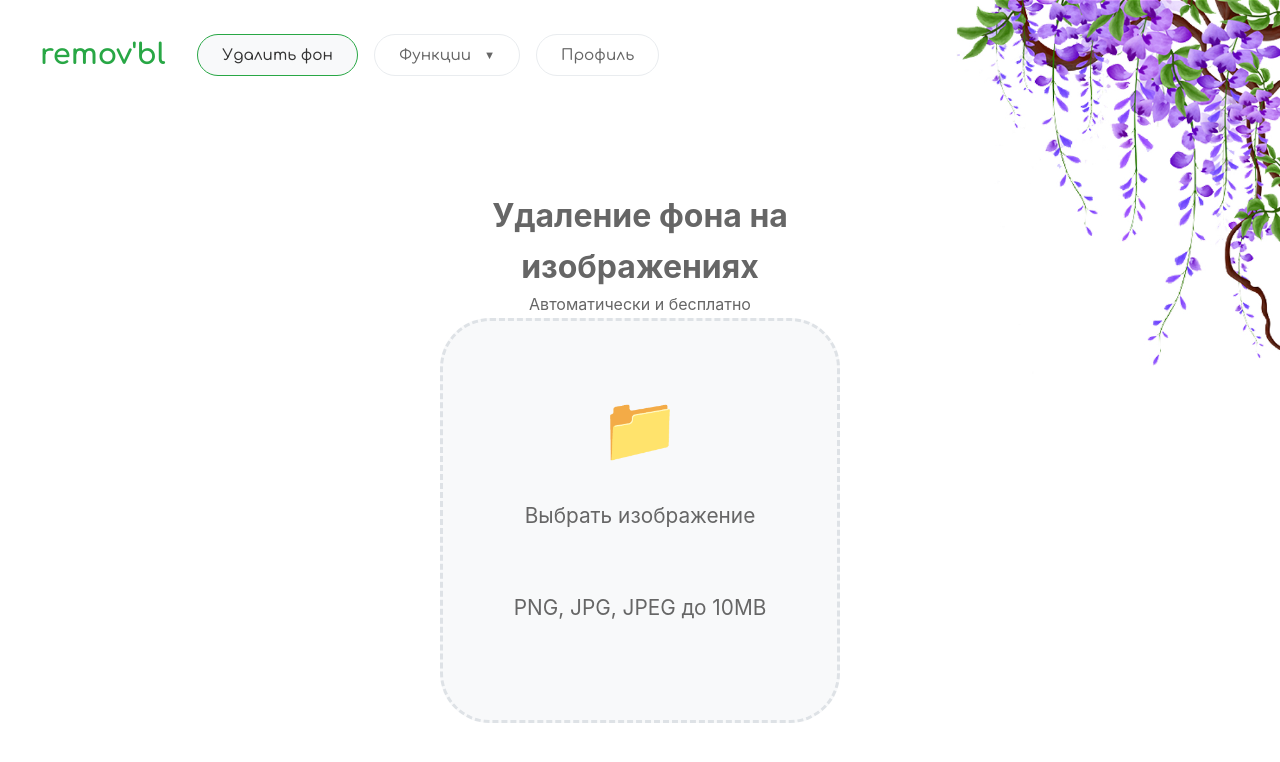
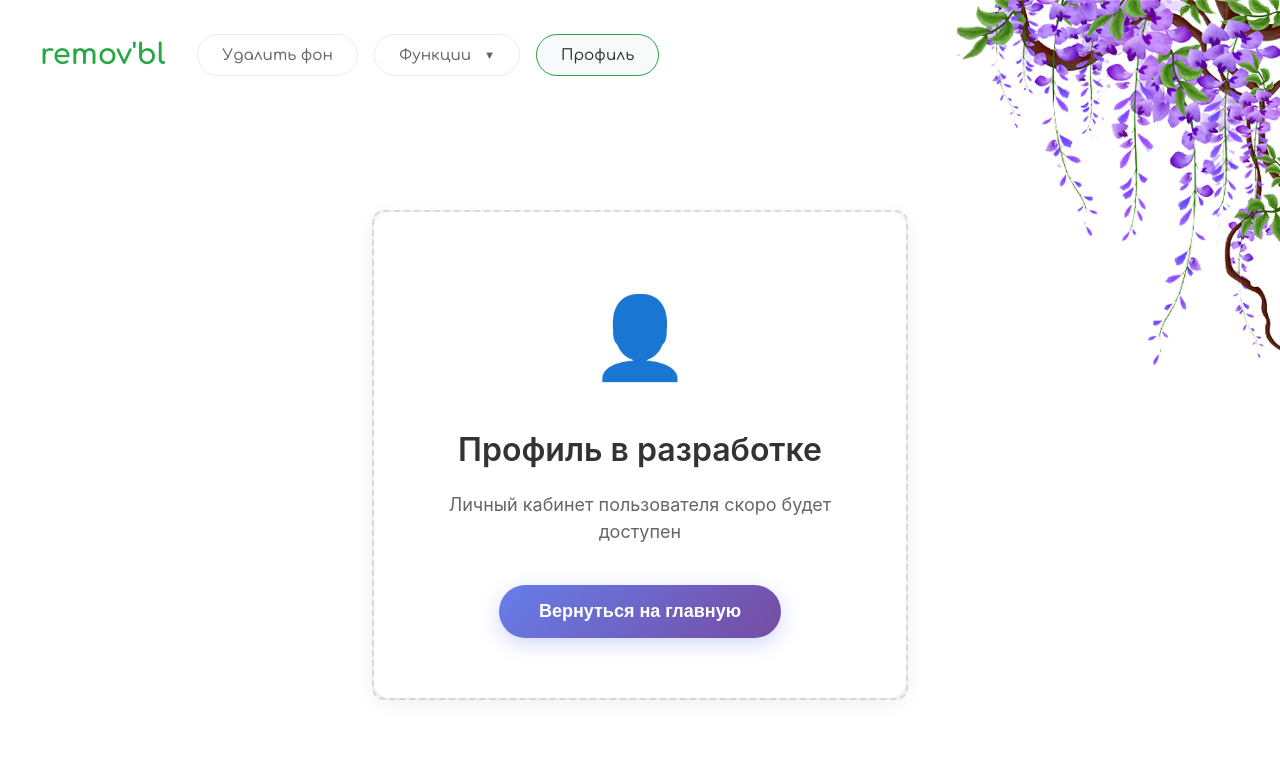
Before and after one commit to AryaGri/removbl, a React (Create React App) app in the folder front/: page / in a window 1280 px wide. Both pictures are taken after a click on the button "Профиль". Shown: the top 762 px of the page. Built offline with nearby package versions, Linux system fonts and the light colour scheme.

Commit message:
change app.js

```diff
--- a/front/src/App.js
+++ b/front/src/App.js
@@ -9,13 +9,15 @@ function App() {
   const [currentView, setCurrentView] = useState('upload');
   const [isFunctionsOpen, setIsFunctionsOpen] = useState(false);
   const [selectedFunction, setSelectedFunction] = useState('remove-bg');
+  const [currentPage, setCurrentPage] = useState('main'); // 'main', 'profile'
 
   // Проверка, выбрана ли функция удаления фона
   const isRemoveBgSelected = selectedFunction === 'remove-bg';
+  const isMainPage = currentPage === 'main';
 
   const handleImageUpload = (event) => {
     // Если выбрана не основная функция, не обрабатываем загрузку
-    if (!isRemoveBgSelected) return;
+    if (!isRemoveBgSelected || !isMainPage) return;
 
     const file = event.target.files[0];
     if (file && file.type.startsWith('image/')) {
@@ -30,7 +32,7 @@ function App() {
   };
 
   const handleProcessImage = () => {
-    if (!originalImage || !isRemoveBgSelected) return;
+    if (!originalImage || !isRemoveBgSelected || !isMainPage) return;
 
     setIsProcessing(true);
 
@@ -49,6 +51,7 @@ function App() {
   const handleFunctionSelect = (functionName) => {
     setSelectedFunction(functionName);
     setIsFunctionsOpen(false);
+    setCurrentPage('main'); // Возвращаем на главную страницу
 
     // Сбрасываем состояние при смене функции
     if (originalImage && originalImage.url) {
@@ -60,7 +63,19 @@ function App() {
     setCurrentView('upload');
   };
 
-  // Остальные функции без изменений...
+  const handleProfileClick = () => {
+    setCurrentPage('profile');
+    setIsFunctionsOpen(false);
+
+    // Сбрасываем состояние изображений при переходе в профиль
+    if (originalImage && originalImage.url) {
+      URL.revokeObjectURL(originalImage.url);
+    }
+
+    setOriginalImage(null);
+    setProcessedImage(null);
+  };
+
   const handleNewImage = () => {
     if (originalImage && originalImage.url) {
       URL.revokeObjectURL(originalImage.url);
@@ -102,12 +117,20 @@ function App() {
   return (
     <div className="app">
       <main className="main-content">
-        {/* Верхняя навигация без изменений */}
+        {/* Верхняя навигация */}
         <div className="top-navigation">
           <div className="nav-left">
             <div className="logo">remov'bl</div>
             <nav className="nav">
-              <button className="nav-button active">{getFunctionDisplayName()}</button>
+              <button
+                className={`nav-button ${currentPage === 'main' ? 'active' : ''}`}
+                onClick={() => {
+                  setCurrentPage('main');
+                  setIsFunctionsOpen(false);
+                }}
+              >
+                {getFunctionDisplayName()}
+              </button>
               <div className="dropdown-container">
                 <button
                   className="nav-button dropdown-toggle"
@@ -138,7 +161,12 @@ function App() {
                   </div>
                 )}
               </div>
-              <button className="nav-button">Профиль</button>
+              <button
+                className={`nav-button ${currentPage === 'profile' ? 'active' : ''}`}
+                onClick={handleProfileClick}
+              >
+                Профиль
+              </button>
             </nav>
           </div>
 
@@ -150,6 +178,24 @@ function App() {
         </div>
 
         <div className="content-area">
+          {/* Страница профиля */}
+          {currentPage === 'profile' ? (
+            <div className="under-development">
+              <div className="development-content">
+                <div className="development-icon">👤</div>
+                <h2>Профиль в разработке</h2>
+                <p>Личный кабинет пользователя скоро будет доступен</p>
+                <button
+                  className="development-button"
+                  onClick={() => setCurrentPage('main')}
+                >
+                  Вернуться на главную
+                </button>
+              </div>
+            </div>
+          ) : (
+            /* Основной контент (функции) */
+            <>
               {/* Заголовок */}
               <div className="content-header">
                 {isRemoveBgSelected ? (
@@ -279,6 +325,8 @@ function App() {
                   </div>
                 )}
               </div>
+            </>
+          )}
         </div>
       </main>
     </div>
```
Lines whose indentation alone changed are shown as unchanged.
